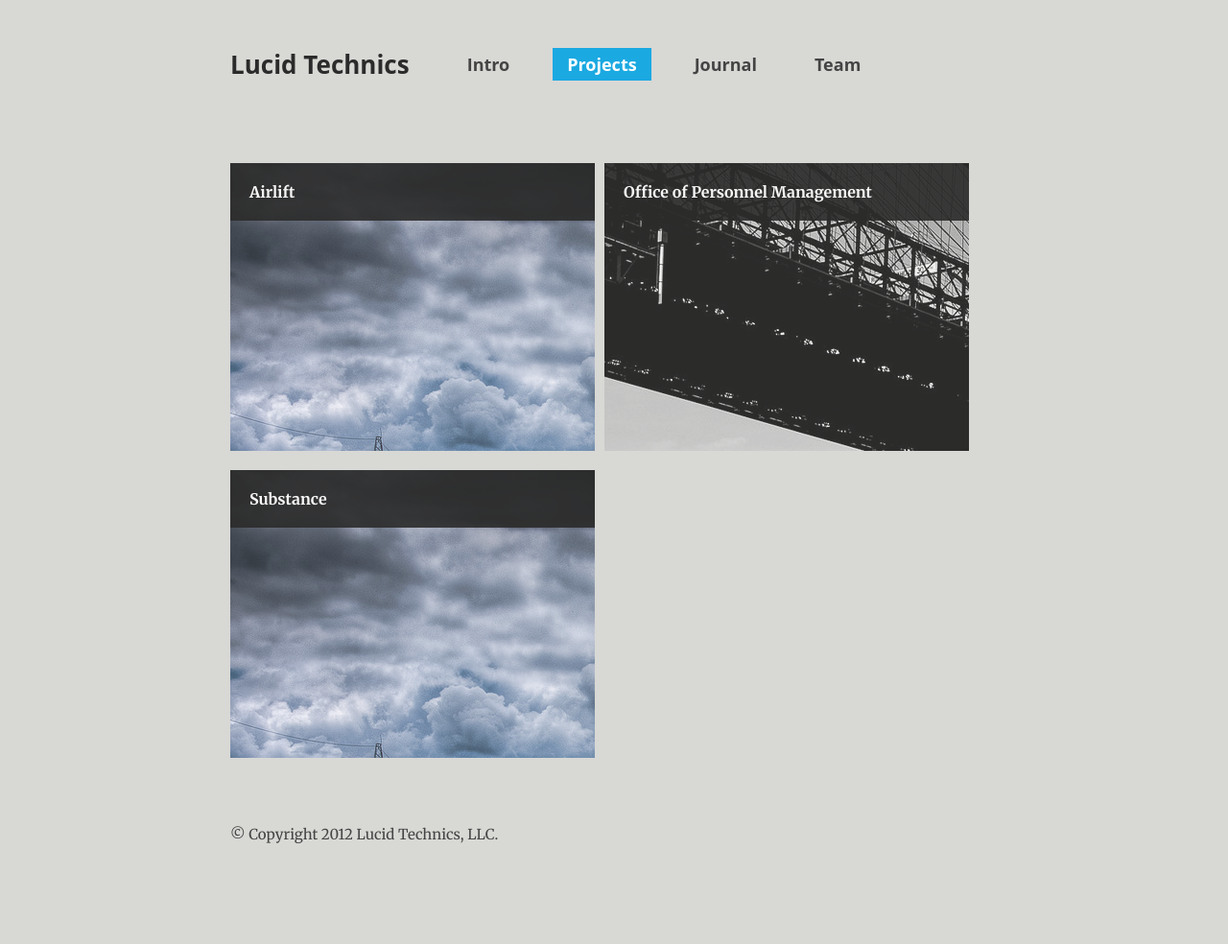
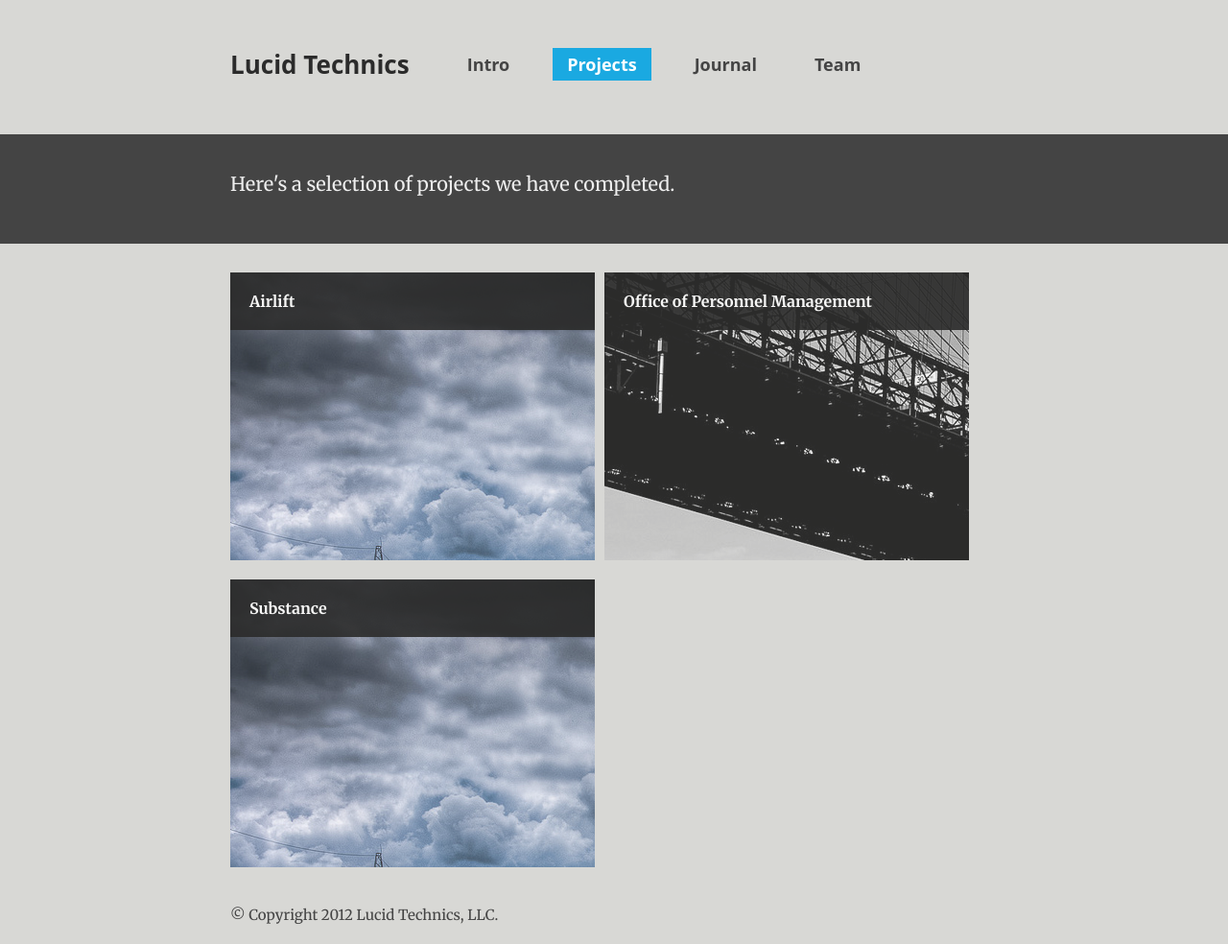
Before and after one commit to LucidTechnics/lucidtechnics.github.com, a Jekyll site: the page built from projects.html, in a window 1280 px wide. Shown: the whole page at 96% size. Built offline with Jekyll 4.4.1, drawn with Linux system fonts in a browser that asks for light colours; nearby versions of some CDN libraries; before the commit the page ends 900 px from its top, so only the background shows below that.

Commit message:
Projects intro.

```diff
--- a/projects.html
+++ b/projects.html
@@ -5,6 +5,11 @@ permalink: /projects/
 
 <div class="projects">
   {% include menu.html %}
+  <div class="intro">
+    <div class="abstract">
+      Here's a selection of projects we have completed.
+    </div>
+  </div>
   <div class="project-navigation">
     {% for item in site.categories.projects reversed limit:40 offset:0 %}
       <a class="project" href="{{site.baseurl}}{{item.url}}" title="{{item.title}}" style="background-image: url({{item.image}});">
```
